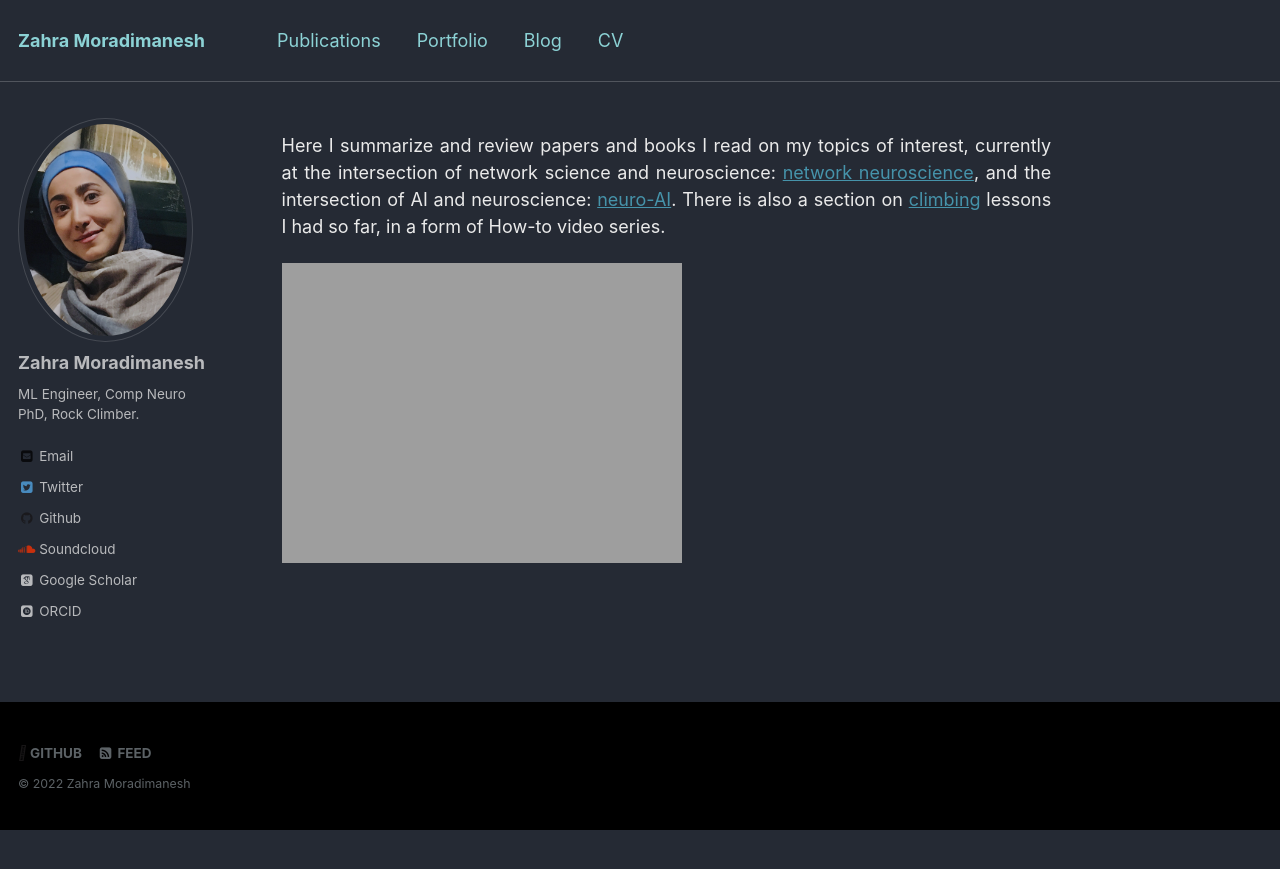
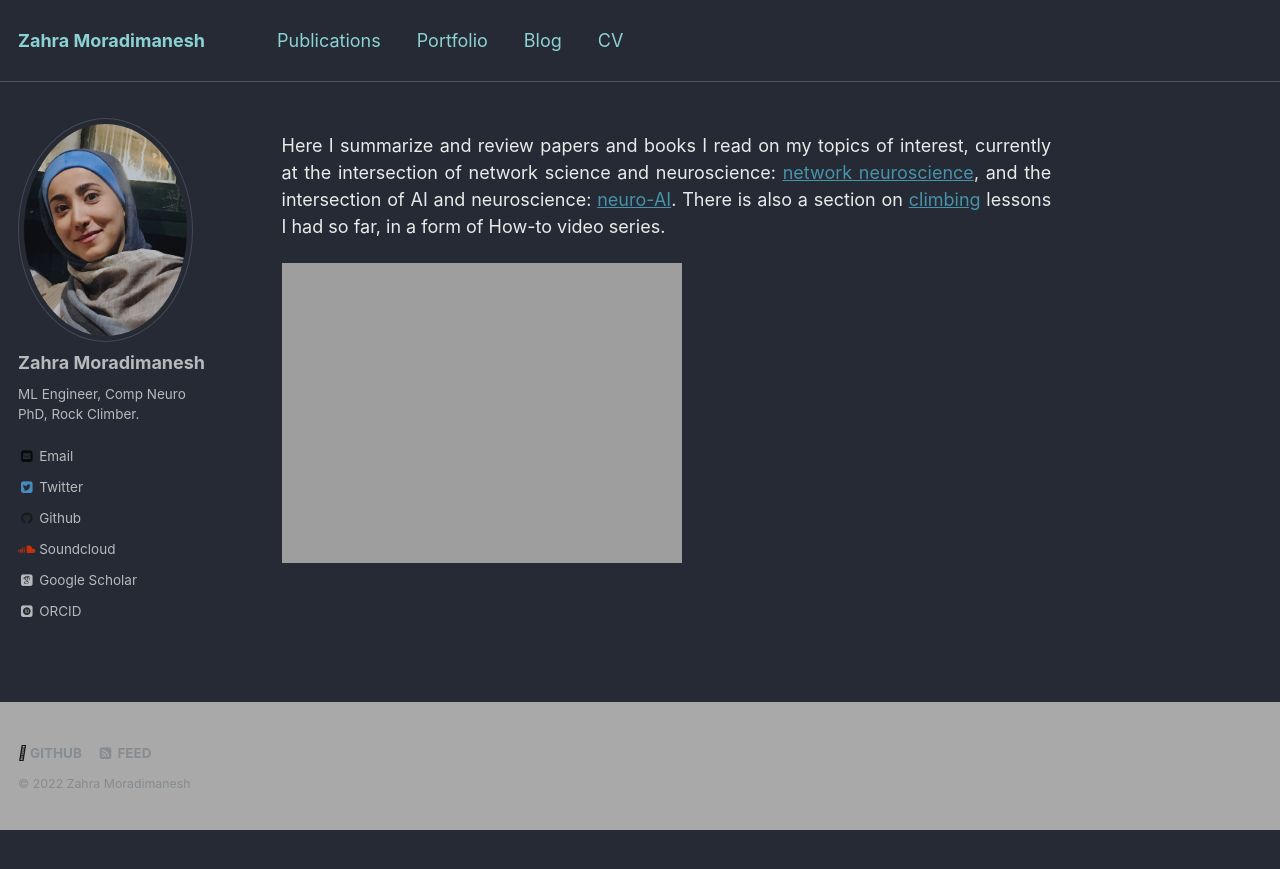
Before and after one commit to zahramor/zahramor.github.io, a Jekyll site: the page built from _pages/about.md, in a window 1280 px wide. Shown: the top 869 px of the page. Built offline with Jekyll 4.4.1, drawn with Linux system fonts in a browser that asks for light colours; some web fonts are replaced.

Commit message:
Update _footer.scss

```diff
--- a/_sass/_footer.scss
+++ b/_sass/_footer.scss
@@ -6,13 +6,13 @@
   @include full();
   @include clearfix;
   margin-top: 3em;
-  color: mix(#000, $gray, 25%);
+  color: mix(#a9a9a9, $gray, 25%);
   -webkit-animation: intro 0.3s both;
           animation: intro 0.3s both;
   -webkit-animation-delay: 0.45s;
           animation-delay: 0.45s;
-  background-color: #000;
-  border-top: mix(#000, $background-color, 20%);
+  background-color: #a9a9a9;
+  border-top: mix(#a9a9a9, $background-color, 20%);
 
   footer {
     @include container;
@@ -35,7 +35,7 @@
   }
 
   .fa {
-    color: mix(#000, $gray, 25%);
+    color: mix(#a9a9a9, $gray, 25%);
   }
 }
 
```
